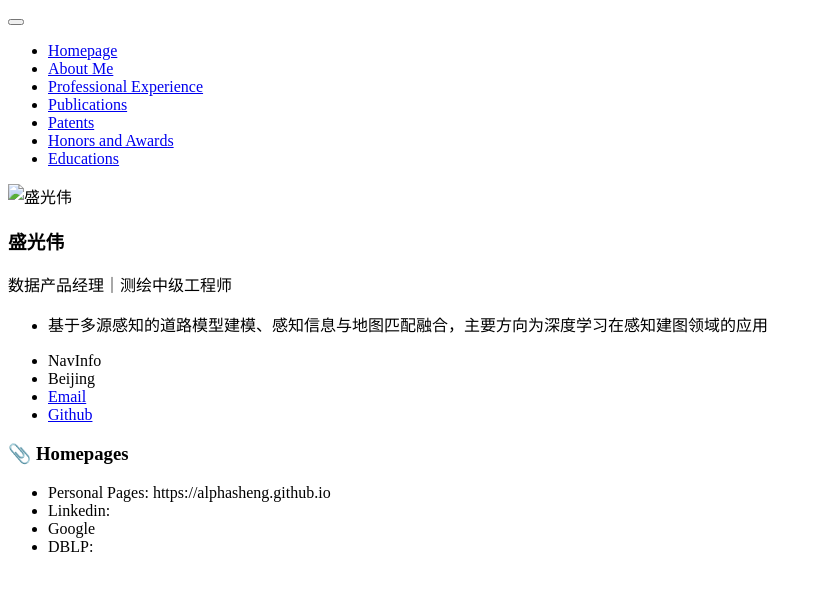
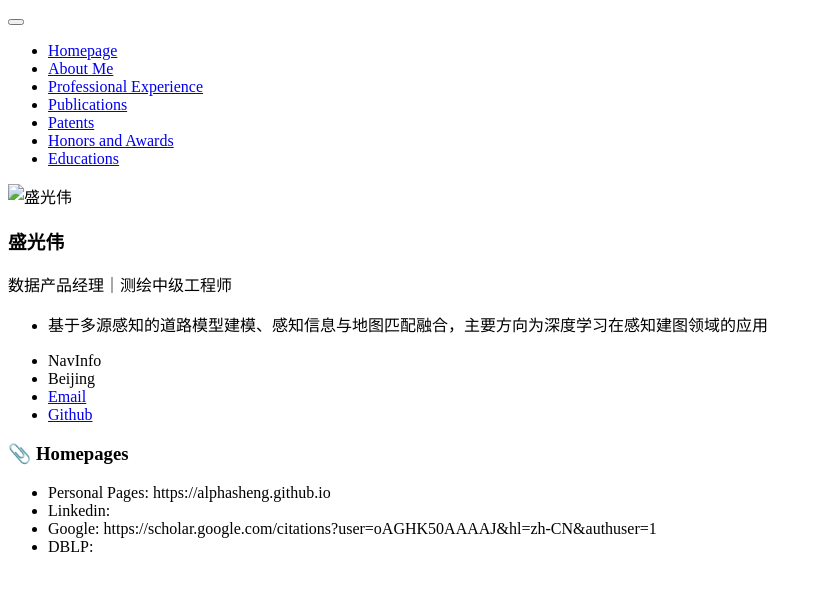
Before and after one commit to alphasheng/alphasheng.github.io, a Jekyll site: the page built from _pages/includes/homepage.md, in a window 1280 px wide. Shown: the top 591 px of the page, without its empty margins (0-822 px from the left). Built offline with Jekyll 4.4.1, drawn with Linux system fonts in a browser that asks for light colours; our own code applies the rules of GitHub Pages for plain Markdown files; some of the changed lines change nothing that is shown.

Commit message:
Update homepage.md

```diff
--- a/_pages/includes/homepage.md
+++ b/_pages/includes/homepage.md
@@ -1,5 +1,5 @@
 # 📎 Homepages
 - Personal Pages: https://alphasheng.github.io
 - Linkedin:
-- Google
+- Google: https://scholar.google.com/citations?user=oAGHK50AAAAJ&hl=zh-CN&authuser=1
 - DBLP:
```
